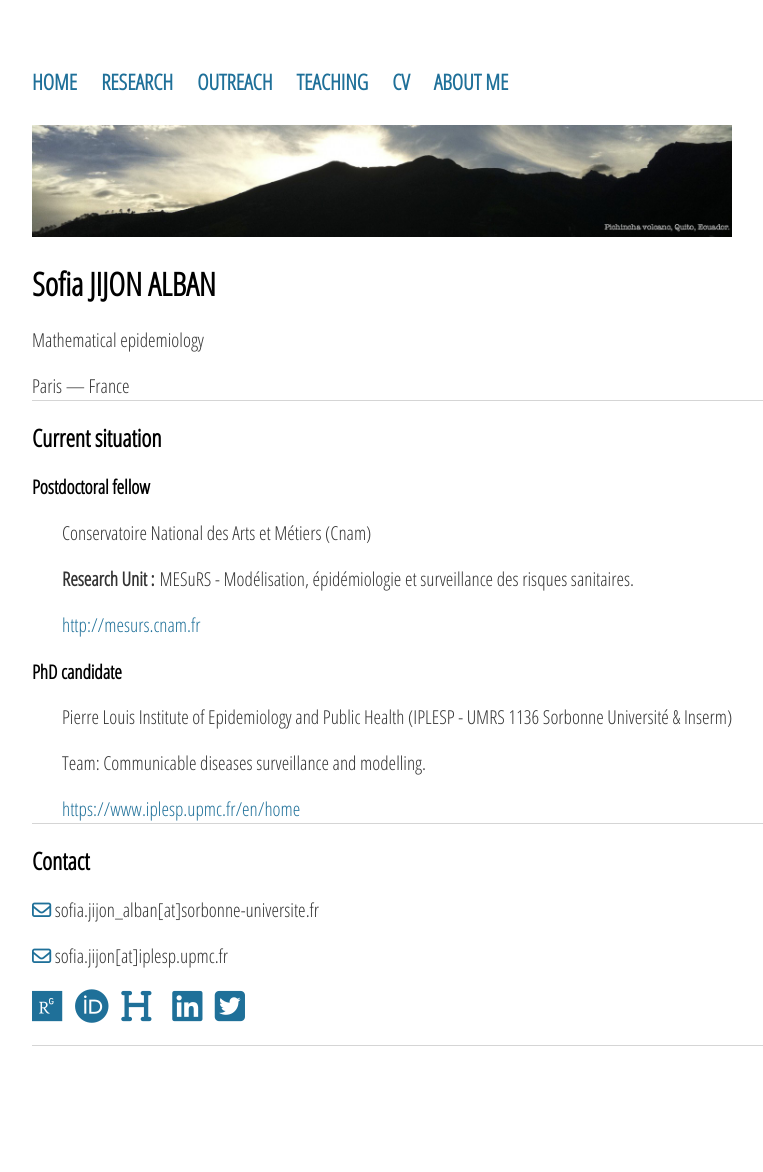
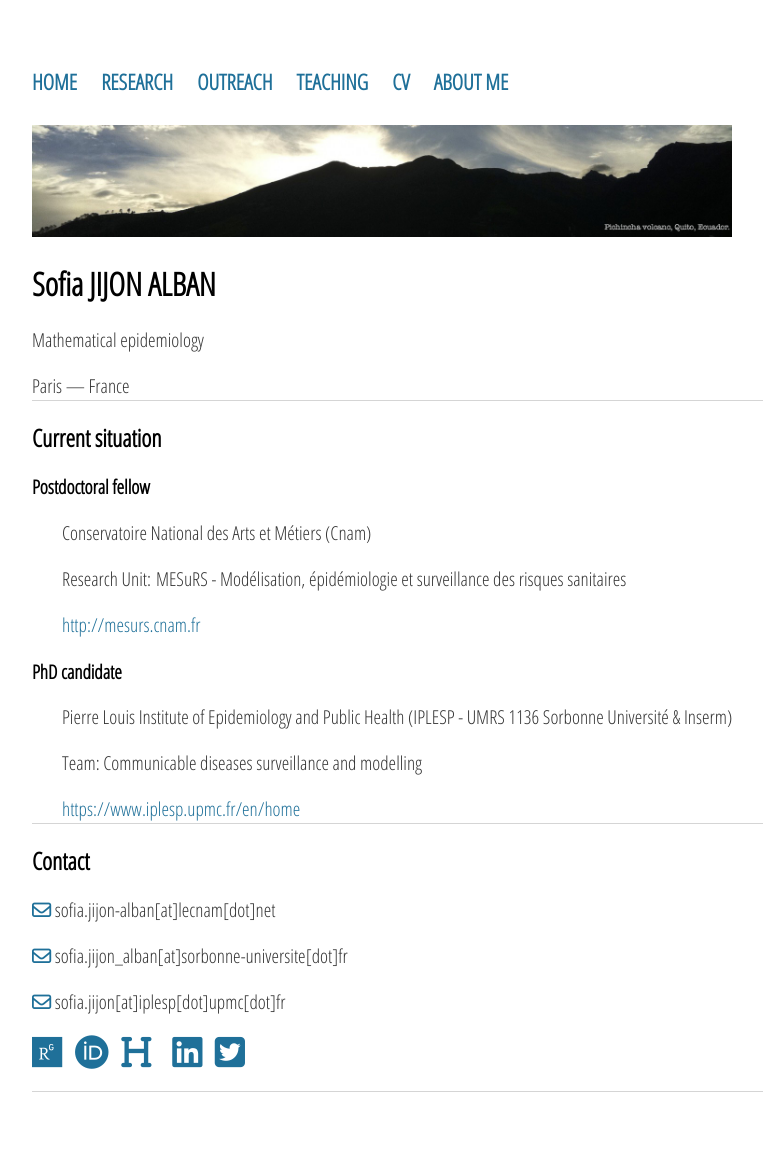
Before and after one commit to sjijon/sjijon.github.io, a Jekyll site: the page built from index.html, in a window 1280 px wide. Shown: the whole page, without its empty margins (160-923 px from the left). Built offline with Jekyll 4.4.1, drawn with Linux system fonts in a browser that asks for light colours; nearby versions of some CDN libraries; before the commit the page ends 1126 px from its top, so only the background shows below that.

Commit message:
Update index.html

```diff
--- a/index.html
+++ b/index.html
@@ -18,7 +18,7 @@
 		Conservatoire National des Arts et Métiers (Cnam)
 	</p>
 	<p style="padding-left:30px;">
-		<strong>Research Unit :</strong> MESuRS - Modélisation, épidémiologie et surveillance des risques sanitaires.
+		Research Unit: MESuRS - Modélisation, épidémiologie et surveillance des risques sanitaires
 	</p>
 	<p style="padding-left:30px;">
 		<a href="http://mesurs.cnam.fr" target="_blank">http://mesurs.cnam.fr</a>
@@ -29,7 +29,7 @@
 		Pierre Louis Institute of Epidemiology and Public Health (IPLESP - UMRS 1136 Sorbonne Université & Inserm)
 	</p>
 	<p style="padding-left:30px;">
-		Team: Communicable diseases surveillance and modelling.
+		Team: Communicable diseases surveillance and modelling
 	</p>
 	<p style="padding-left:30px; border-bottom: 1px solid #d5d5d5;">
 		<a href="https://www.iplesp.upmc.fr/en/home" target="_blank">https://www.iplesp.upmc.fr/en/home</a>
@@ -38,10 +38,13 @@
 
 	<h2>Contact</h2>
 	<p>
-		<i class="far fa-envelope" style="color:#1f7099"></i> sofia.jijon_alban[at]sorbonne-universite.fr
+		<i class="far fa-envelope" style="color:#1f7099"></i> sofia.jijon-alban[at]lecnam[dot]net
 	</p>
 	<p>
-		<i class="far fa-envelope" style="color:#1f7099"></i> sofia.jijon[at]iplesp.upmc.fr
+		<i class="far fa-envelope" style="color:#1f7099"></i> sofia.jijon_alban[at]sorbonne-universite[dot]fr
+	</p>
+	<p>
+		<i class="far fa-envelope" style="color:#1f7099"></i> sofia.jijon[at]iplesp[dot]upmc[dot]fr
 	</p>
 	<p>
 		<a href="https://www.researchgate.net/profile/Sofia_Jijon" target="_blank"><i class="fab fa-researchgate" style="font-size: 1.8em"></i></a>
```
